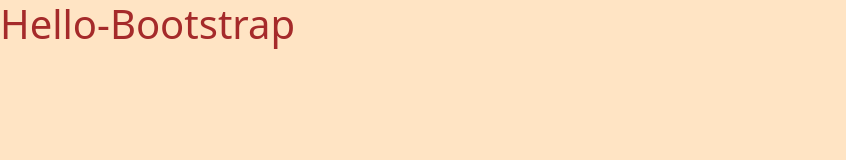
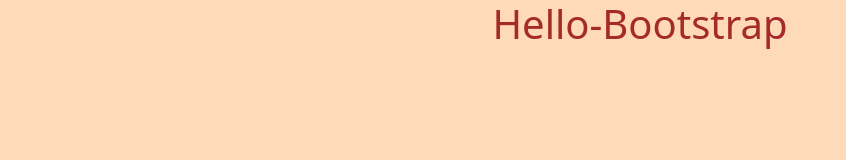
Before and after one commit to DrBecky22/FirstTestServer, a website with bundled scripts: page index.html in a window 1280 px wide. Shown: the whole page, without its empty margins (0-846 px from the left). Built offline with nearby package versions, Linux system fonts and the light colour scheme.

Commit message:
more setup

```diff
--- a/index.html
+++ b/index.html
@@ -4,13 +4,16 @@
   <meta charset="UTF-8">
   <meta name="viewport" content="width=device-width, initial-scale=1.0">
   <title>Bootstrap Site</title>
-  <link rel="stylesheet" href="style.css">
+
   <link rel="stylesheet" href="https://stackpath.bootstrapcdn.com/bootstrap/5.0.0-alpha1/css/bootstrap.min.css" integrity="sha384-r4NyP46KrjDleawBgD5tp8Y7UzmLA05oM1iAEQ17CSuDqnUK2+k9luXQOfXJCJ4I" crossorigin="anonymous">
   <script src="https://cdn.jsdelivr.net/npm/popper.js@1.16.0/dist/umd/popper.min.js" integrity="sha384-Q6E9RHvbIyZFJoft+2mJbHaEWldlvI9IOYy5n3zV9zzTtmI3UksdQRVvoxMfooAo" crossorigin="anonymous"></script>
   <script src="https://stackpath.bootstrapcdn.com/bootstrap/5.0.0-alpha1/js/bootstrap.min.js" integrity="sha384-oesi62hOLfzrys4LxRF63OJCXdXDipiYWBnvTl9Y9/TRlw5xlKIEHpNyvvDShgf/" crossorigin="anonymous"></script>
+  <link rel="stylesheet" href="style.css">
+
 </head>
+
 <body>
-<h1>Hello-Bootstrap</h1>
+<h1 id="main-title-text">Hello-Bootstrap</h1>
 <script src="https://ajax.googleapis.com/ajax/libs/jquery/3.6.0/jquer.min.js"></script>
 <script src="server.js" charset="utf-8"></script>
 </body>
--- a/style.css
+++ b/style.css
@@ -1,5 +1,6 @@
 body {
-    background-color: bisque;
+    background-color: peachpuff;
+    text-align: center;
 }
 
 h1 {
```
